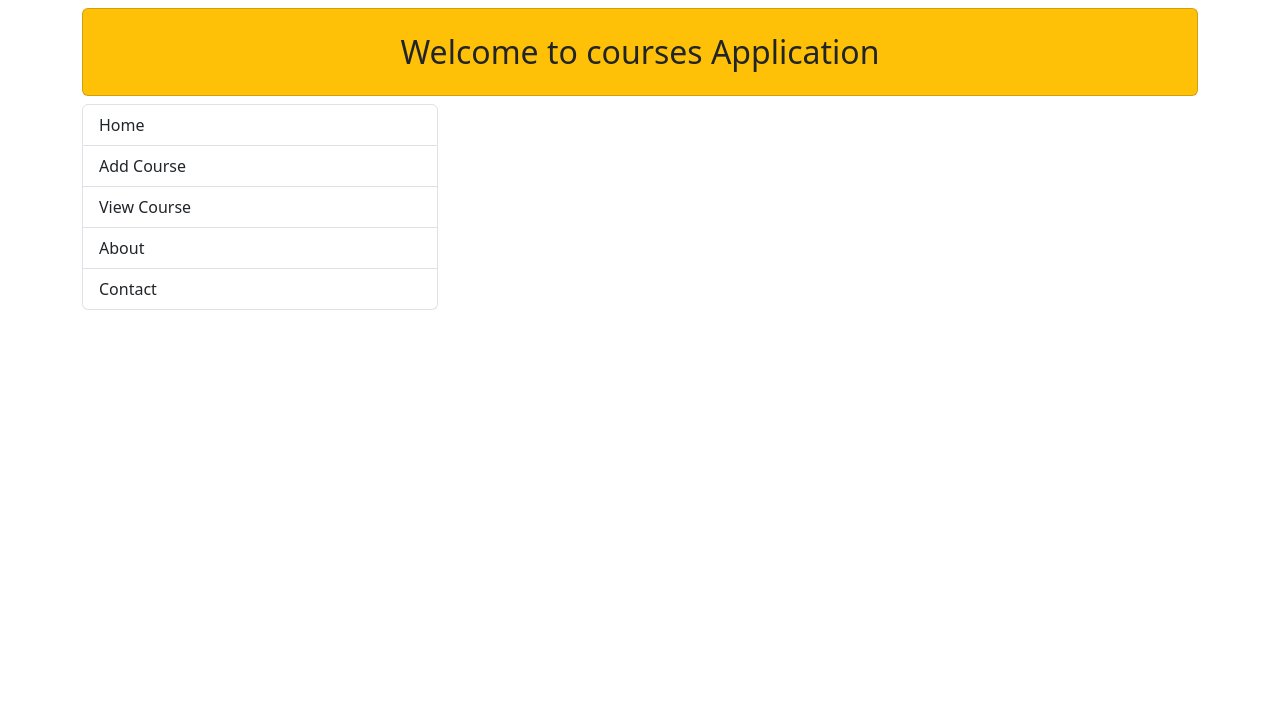
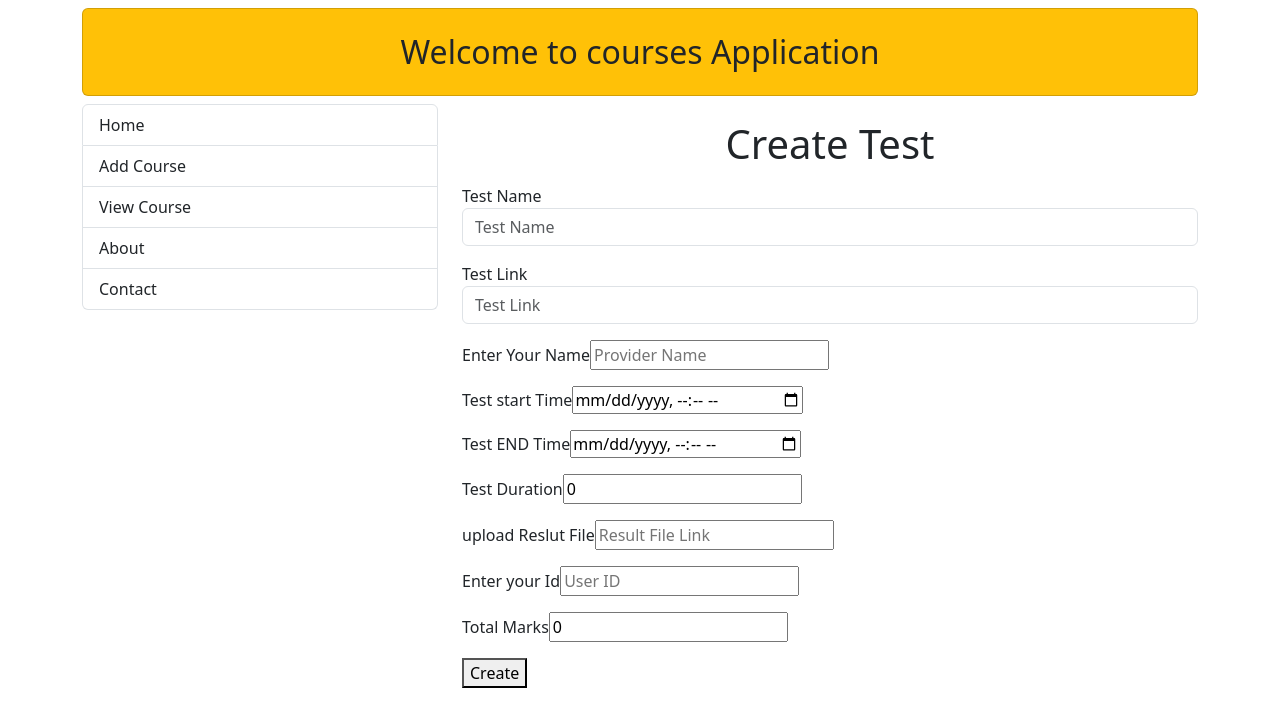
Before and after one commit to 17st/Examserver.Frontend, a React (Create React App) app: page /create-test in a window 1280 px wide. Shown: the top 726 px of the page. Built offline with nearby package versions, Linux system fonts and the light colour scheme.

Commit message:
add-ceate-test-component

```diff
--- a/src/App.js
+++ b/src/App.js
@@ -8,6 +8,7 @@ import Allcourses from './components/Allcourses';
 import AddCourse from './components/Addcourse';
 import Header from './components/Header';
 import Menus from './components/Menus';
+import createTest from './components/createTest';
 import {  BrowserRouter as Router, Route, Routes } from 'react-router-dom';
 
 function App() {
@@ -34,6 +35,7 @@ function App() {
             <Route path='/' Component={Home} exact/>
             <Route path='/add-course' Component={AddCourse} exact/>
             <Route path='/view-course' Component={Allcourses} exact/>
+            <Route path='/create-test' Component={createTest} exact/>
           </Routes>
           </Col>
         </Row>
--- /dev/null
+++ b/src/components/createTest.js
@@ -0,0 +1,157 @@
+
+import React, { Fragment ,useState } from "react";
+import axios from "axios";
+import { Button, Container, Form, FormGroup, Input } from "reactstrap";
+
+
+
+const CreateTest = () => {
+    const [testInfo, setTestInfo] = useState({
+      testName: "",
+      testLink: "",
+      testType: "RankBooster", // Default value as per your requirement
+      providerName: "",
+      startTime: "",
+      endTime: "",
+      timeDuration: 0,
+      resultFile: "",
+      userId: "",
+      createDate: "",
+      testTotalMarks: 0,
+    });
+
+    const [response, setResponse] = useState(null);
+    const [error, setError] = useState(null);
+
+    const handleChange = (e) => {
+      const { name, value } = e.target;
+      setTestInfo({
+        ...testInfo,
+        [name]: value,
+      });
+    };
+
+    const handleSubmit = async (e) => {
+        e.preventDefault();
+        try {
+          const res = await axios.post("http://localhost:8808/api/tests/create", testInfo);
+          setResponse(res.data);
+          setError(null);
+        } catch (err) {
+          console.error(err);
+          setError("Error creating test");
+        }
+      };
+
+
+    return (
+      <Fragment>
+        <h1 className="text-center my-3">Create Test</h1>
+        <div>
+          <form onSubmit={handleSubmit}>
+            <FormGroup>
+              <label for="testName">Test Name </label>
+              <Input
+                type="text"
+                name="testName"
+                placeholder="Test Name"
+                value={testInfo.testName}
+                onChange={handleChange}
+                required
+              />
+            </FormGroup>
+            <FormGroup>
+            <label for="testLink">Test Link </label>
+            <Input
+              type="text"
+              name="testLink"
+              placeholder="Test Link"
+              value={testInfo.testLink}
+              onChange={handleChange}
+              required
+            />
+            </FormGroup>
+            <FormGroup>
+            <label for="providerName">Enter Your Name </label>
+            <input
+              type="text"
+              name="providerName"
+              placeholder="Provider Name"
+              value={testInfo.providerName}
+              onChange={handleChange}
+            />
+            </FormGroup>
+            <FormGroup>
+            <label for="startTime">Test start Time </label>
+            <input
+              type="datetime-local"
+              name="startTime"
+              value={testInfo.startTime}
+              onChange={handleChange}
+            />
+            </FormGroup>
+            <FormGroup>
+            <label for="endTime">Test END Time </label>
+            <input
+              type="datetime-local"
+              name="endTime"
+              value={testInfo.endTime}
+              onChange={handleChange}
+            />
+             </FormGroup>
+             <FormGroup>
+             <label for="timeDuration">Test Duration </label>
+            <input
+              type="number"
+              name="timeDuration"
+              placeholder="Time Duration (minutes)"
+              value={testInfo.timeDuration}
+              onChange={handleChange}
+            />
+            </FormGroup>
+            <FormGroup>
+             <label for="resultFile">upload Reslut File </label>
+            <input
+              type="text"
+              name="resultFile"
+              placeholder="Result File Link"
+              value={testInfo.resultFile}
+              onChange={handleChange}
+            />
+            </FormGroup>
+            <FormGroup>
+             <label for="userId">Enter your Id </label>
+            <input
+              type="text"
+              name="userId"
+              placeholder="User ID"
+              value={testInfo.userId}
+              onChange={handleChange}
+            />
+             </FormGroup>
+             <FormGroup>
+             <label for="testTotalMarks">Total Marks </label>
+            <input
+              type="number"
+              name="testTotalMarks"
+              placeholder="Total Marks"
+              value={testInfo.testTotalMarks}
+              onChange={handleChange}
+            />
+            </FormGroup>
+            <button type="submit">Create</button>
+          </form>
+          {response && (
+            <div>
+              <h2>Test Created Successfully:</h2>
+              <pre>{JSON.stringify(response, null, 2)}</pre>
+            </div>
+          )}
+          {error && <p style={{ color: "red" }}>{error}</p>}
+        </div>
+      </Fragment>
+  );
+};
+
+
+export default CreateTest;
```
Also changed, not shown: src/components/Addcourse.js (+4 -3 lines).
